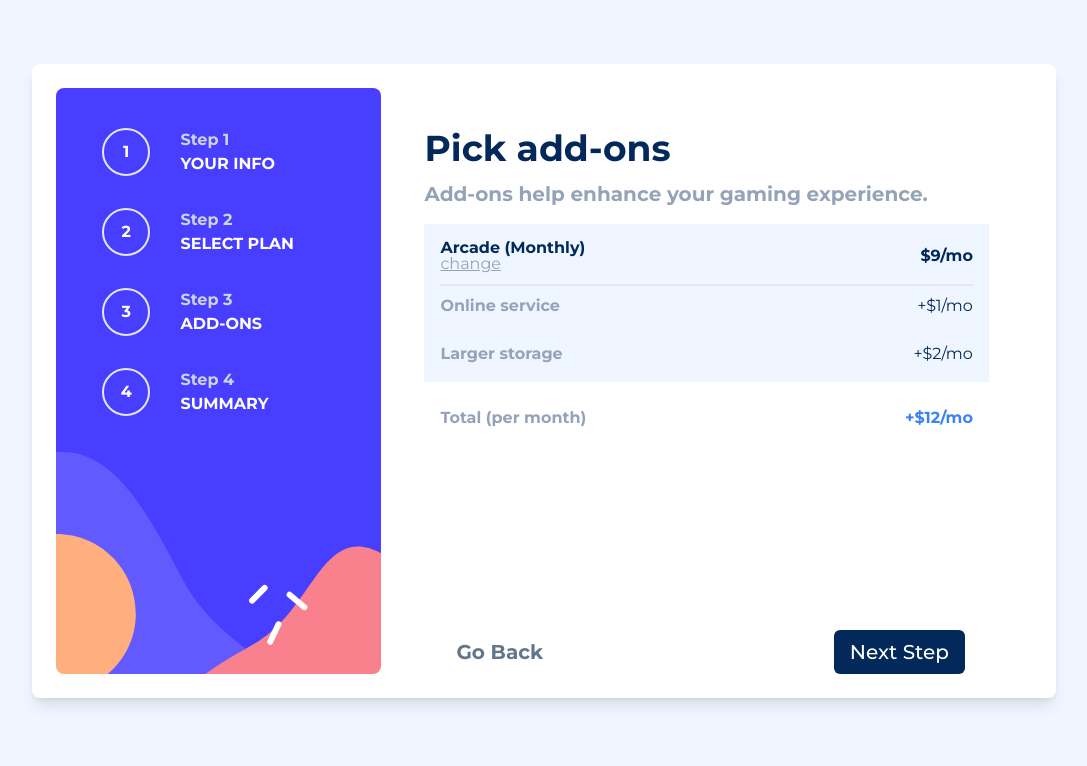
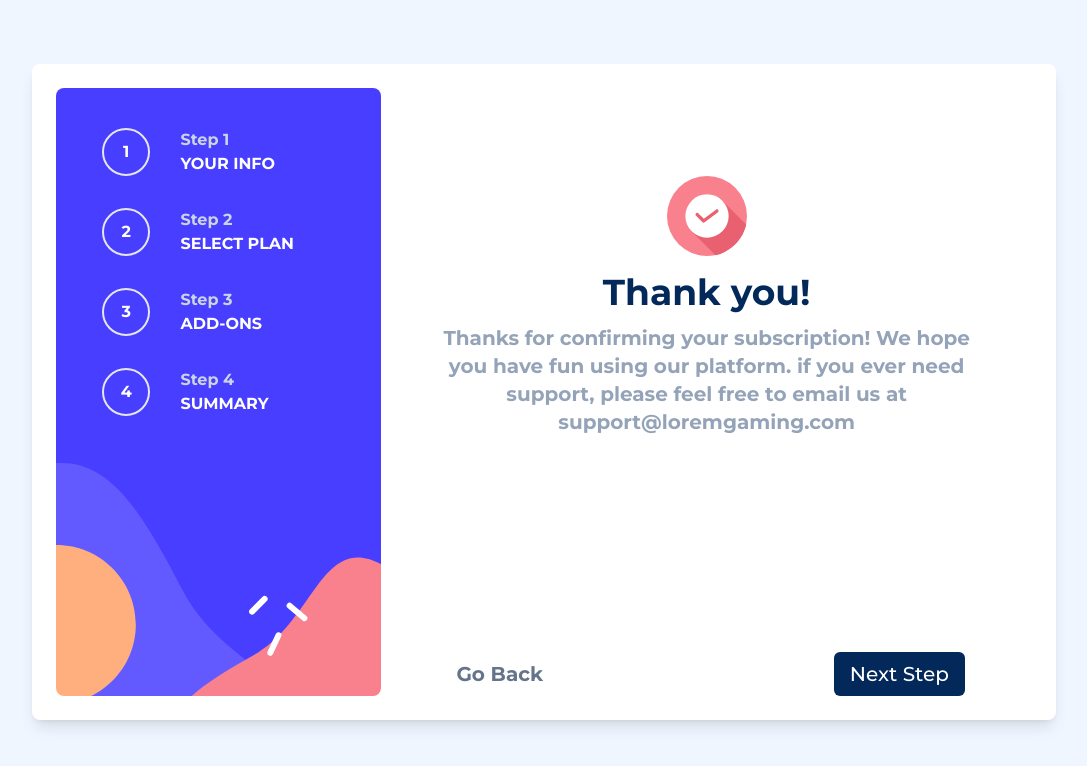
Before and after one commit to dubemdaniel/multi-step_form, a website: page index.html in a window 1280 px wide. Shown: the whole page, without its empty margins (96-1183 px from the left). Drawn offline with Linux system fonts and the light colour scheme.

Commit message:
ui thank you slide

```diff
--- a/index.html
+++ b/index.html
@@ -172,10 +172,10 @@
      </div >
 
      <!-- finishing up slide starts here -->
-     <div class=" mb-[2rem] md:mb-[8rem]">
+     <div class=" mb-[2rem] md:mb-[8rem] hidden">
         <h2 class="mt-4 text-3xl font-bold text-MarineBlue md:text-4xl">Pick add-ons</h2>
         <p class="mt-3 mb-4 text-sm text-slate-400 md:text-xl">Add-ons help enhance your gaming experience.</p>
-        <div class="p-4 bg-Magnolia text-MarineBlue ">
+         <div class="p-4 bg-Magnolia text-MarineBlue ">
             <div class="flex items-center justify-between pb-3 border-b-2 border-slate-200">
               <div class="leading-none">
                 <h3>Arcade (Monthly)</h3>
@@ -197,6 +197,14 @@
           <p class="font-bold text-blue-500">+$12/mo</p>
         </div>
      </div >
+     <!-- finishing slide ends here -->
+
+     <!-- Thank you slide starts here -->
+      <div class=" mb-[2rem] md:mb-[8rem] items-center flex flex-col text-center pt-8 md:pt-16">
+        <img src="/assets/images/icon-thank-you.svg" alt="">
+        <h2 class="mt-4 text-3xl font-bold text-MarineBlue md:text-4xl">Thank you!</h2>
+        <p class="mt-3 mb-4 text-slate-400 md:text-xl">Thanks for confirming your subscription! We hope you have fun using our platform. if you ever need support, please feel free to email us at support@loremgaming.com</p>
+     </div >
 
 
      <!-- footer for all slide starts here and is same for all slide -->
@@ -208,5 +216,8 @@
 
      <!-- select plan slide ends here -->
   </div>
+
+  <script src="ui.js"></script>
+  <script src="app.js"></script>
  </body>
 </html>
```
Also changed, not shown: app.js (added), layouts/css/styles.css, ui.js (added).
